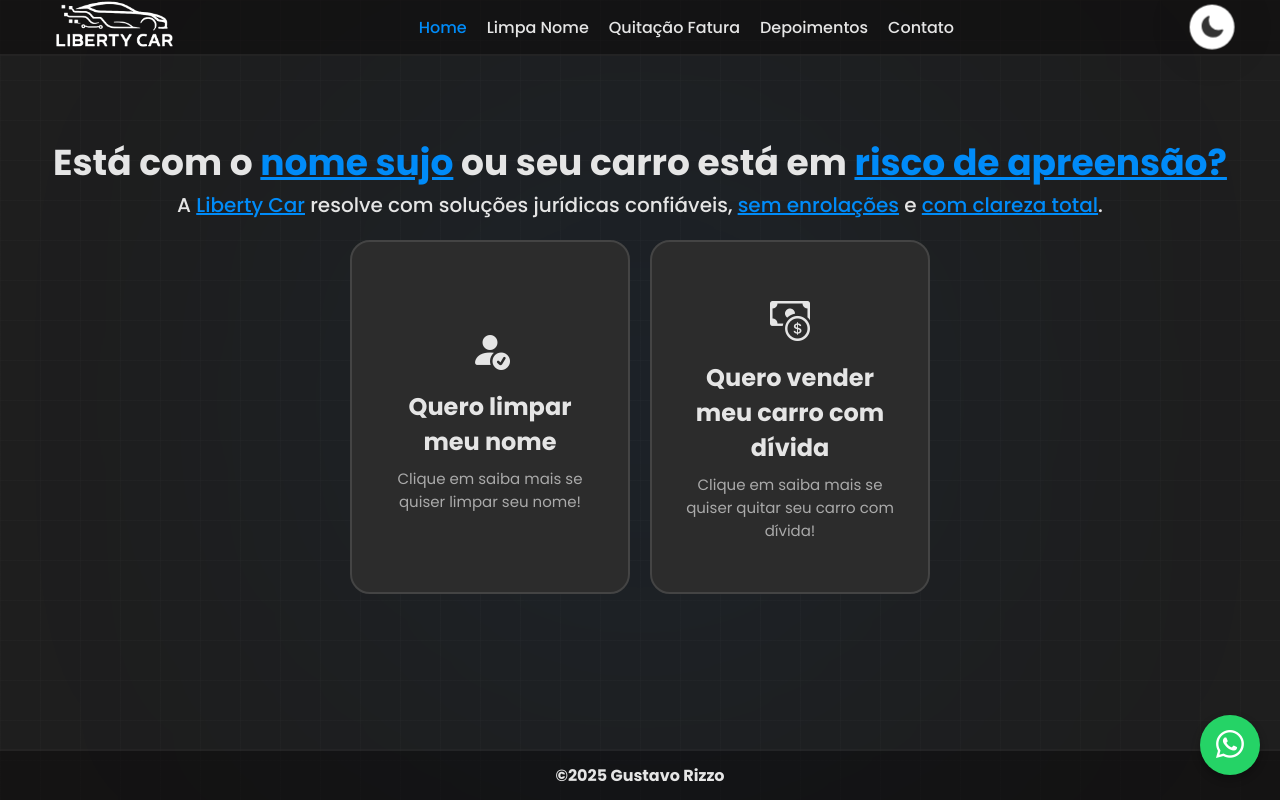
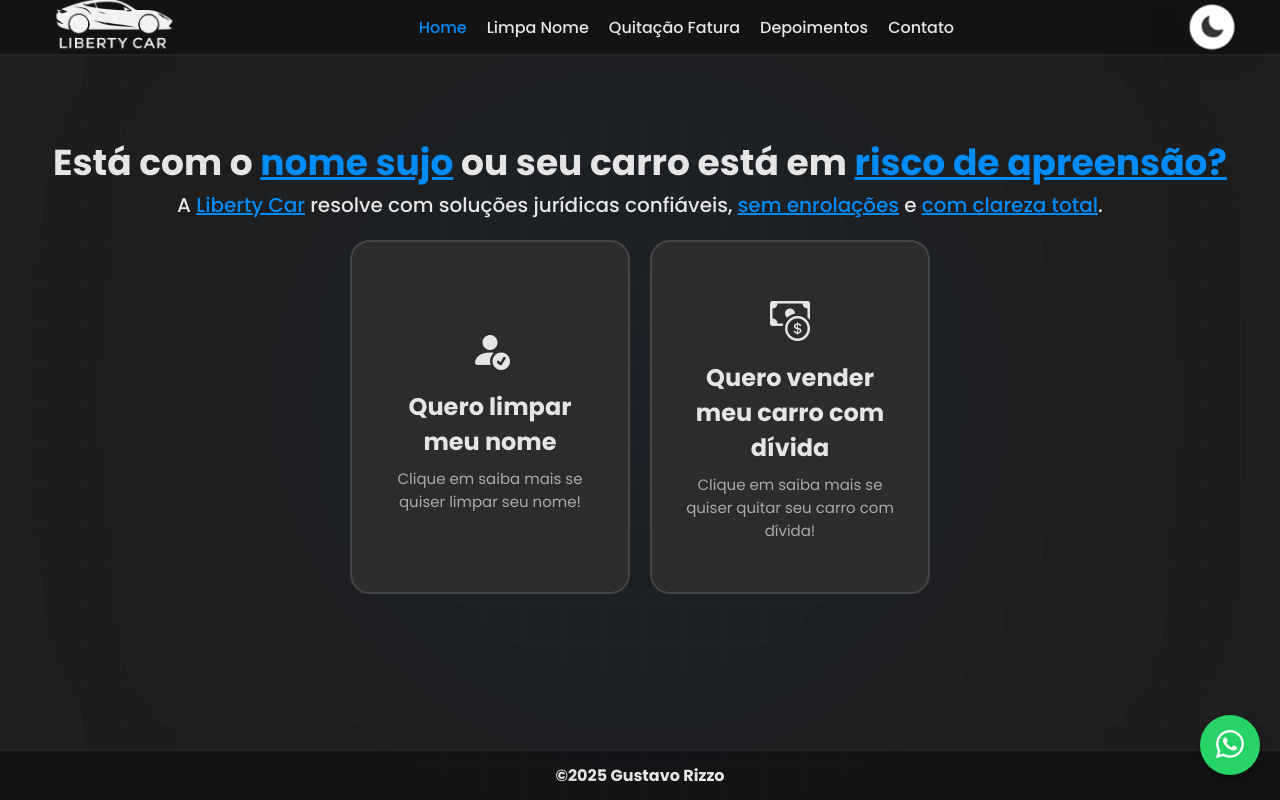
Before and after one commit to guhrizzo/liberty-landing-page, a React (Vite) app in the folder my-vue-app/: page / in a window 1280 px wide. Built offline with nearby package versions, Linux system fonts and the light colour scheme.

Commit message:
new-logo

```diff
--- a/my-vue-app/src/Nav.css
+++ b/my-vue-app/src/Nav.css
@@ -70,8 +70,8 @@ nav ul li:hover::after {
 .logo {
     width: auto;
     background-color: transparent;
-    height: 50px;
-    filter: invert(1);
+    height: 55px;
+    filter: invert(0);
     margin: 20px;
     cursor: pointer;
     transition: all 0.4s ease;
--- a/my-vue-app/src/Nav.jsx
+++ b/my-vue-app/src/Nav.jsx
@@ -1,4 +1,4 @@
-import Logo from './assets/logo-liberty-car-white.png'
+import Logo from './assets/LOGO-VETORIZADA.png'
 import Switch from "./Switch"
 import './Nav.css'
 import { useState } from 'react'
```
Also changed, not shown: my-vue-app/src/assets/LOGO-VETORIZADA.png (added).
